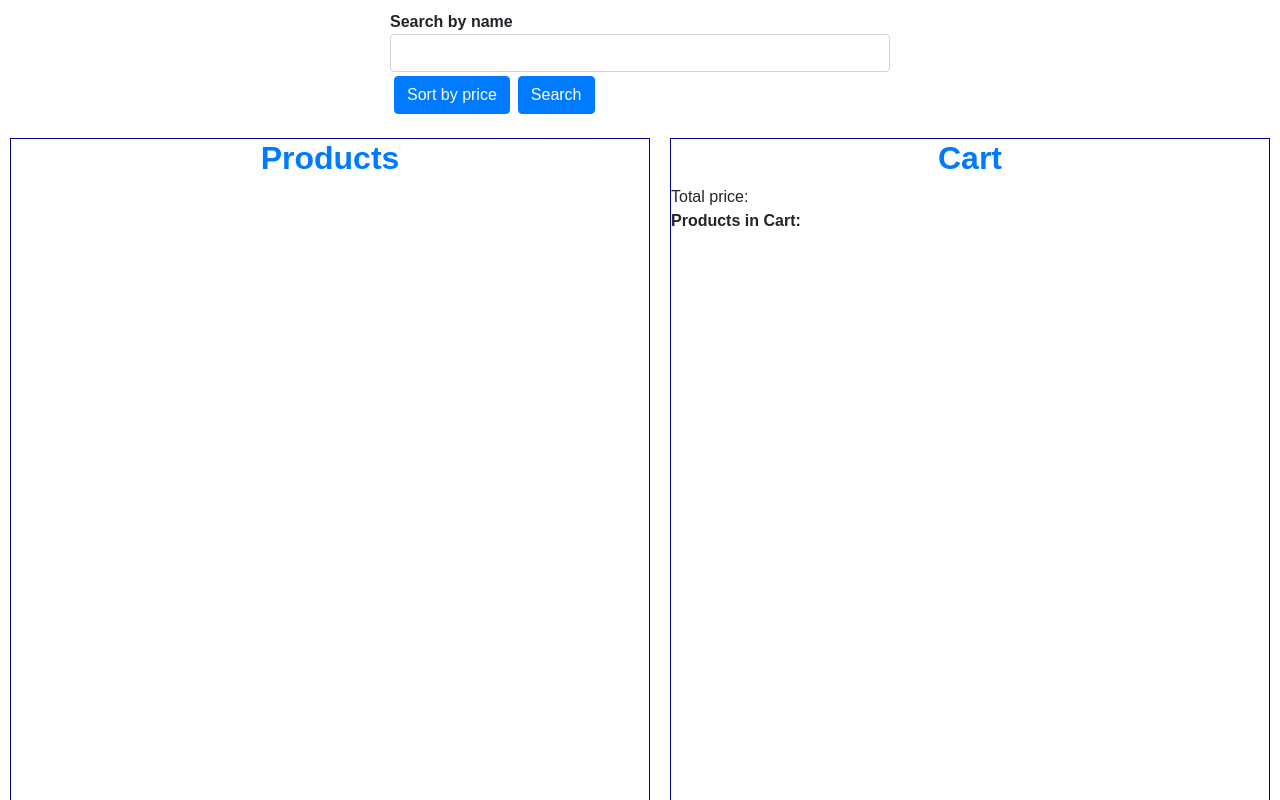
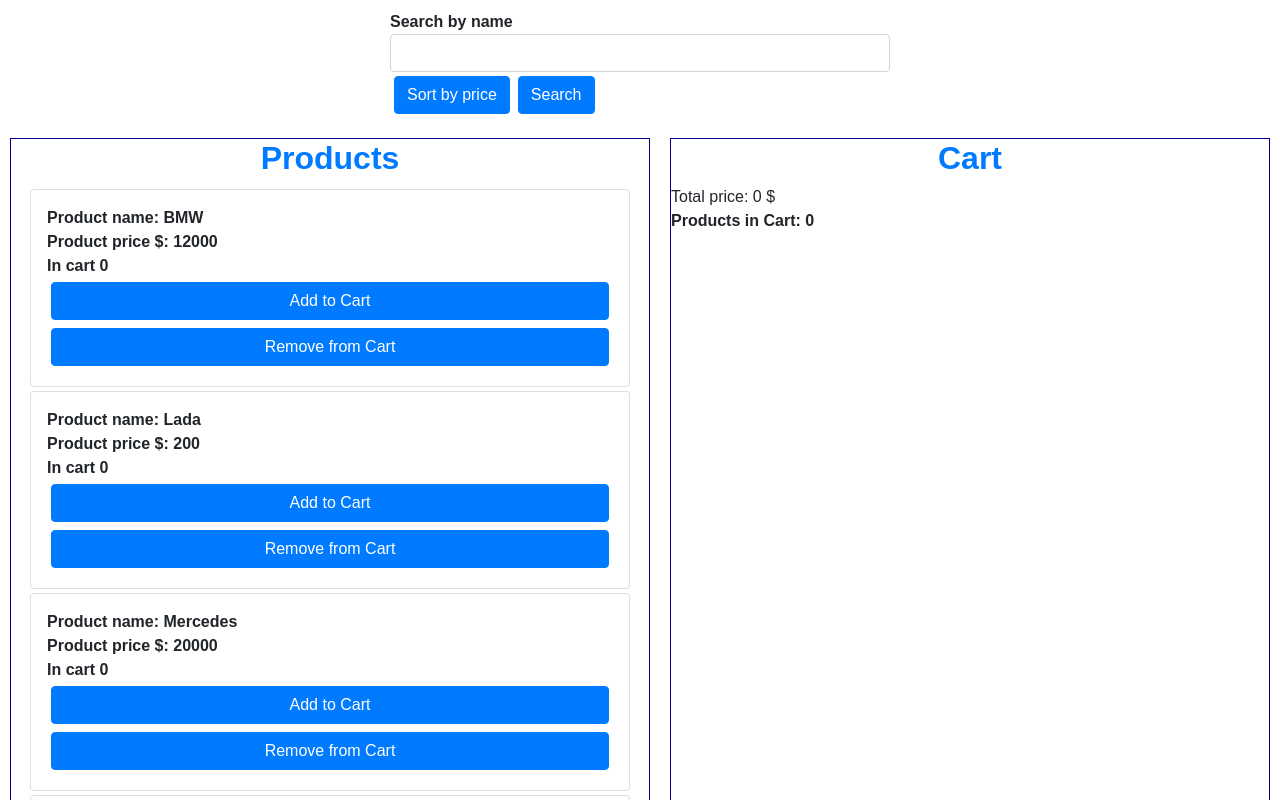
Before and after one commit to Yuriy1988/react_for_students, a React app: page / in a window 1280 px wide. Shown: the top 800 px of the page. Built offline with nearby package versions, Linux system fonts and the light colour scheme.

Commit message:
online shop done

```diff
--- a/src/App.js
+++ b/src/App.js
@@ -1,23 +1,85 @@
 import React, { Component } from 'react';
-// import productsDb from './productsDb';
+import productsDb from './productsDb';
 
 import Filter from './features/Filter/Filter';
 import ProductList from './features/ProductList/ProductList';
 import Cart from './features/Cart/Cart';
 
 class App extends Component {
+  constructor() {
+    super();
+
+    this.state = {
+      products: productsDb,
+      isSorted: false,
+      searchValue: '',
+    };
+  }
+
+  addToCart = (id) => {
+    this.setState({
+      products: this.state.products.map(product => product.id === id
+        ? { ...product, inCart: product.inCart + 1 }
+        : product
+      ),
+    });
+  };
+
+  sortByPrice = () => {
+    this.setState({
+      isSorted: true,
+    });
+  };
+
+  searchByName = (value) => {
+    this.setState({
+      searchValue: value.toLowerCase(),
+    });
+  };
+
+  removeFromCart = (id) => {
+    this.setState({
+      products: this.state.products.map(product => {
+        const updatedProduct = product.inCart === 0
+          ? product
+          : { ...product, inCart: product.inCart - 1 };
+        return product.id === id
+          ? updatedProduct
+          : product;
+      }),
+    });
+  };
+
   render() {
+    const { products } = this.state;
+    const { isSorted, searchValue } = this.state;
+    let filteredProducts = isSorted
+      ? [...products].sort((a,b) => a.price > b.price ? 1 : -1)
+      : products;
+
+    filteredProducts = searchValue
+      ? filteredProducts.filter(product => (
+        product.name.toLowerCase().includes(searchValue)
+      ))
+      : filteredProducts;
+
     return (
       <div>
-        <Filter />
+        <Filter
+          searchByName={this.searchByName}
+          sortByPrice={this.sortByPrice}
+        />
         <div className='flex'>
-          <ProductList />
-          <Cart />
+          <ProductList
+            addToCart={this.addToCart}
+            products={filteredProducts}
+            removeFromCart={this.removeFromCart}
+          />
+          <Cart products={products} />
         </div>
       </div>
     );
   }
 }
 
-
 export default App;
--- a/src/features/Cart/Cart.js
+++ b/src/features/Cart/Cart.js
@@ -1,14 +1,38 @@
 import React from 'react';
+import CartItem from './CartItem';
 import styles from './cart.module.scss';
 
 const Cart = (props) => {
+  const products = props.products.filter(product => product.inCart);
+  const totalPrice = products.reduce((acc, product) => {
+    return product.inCart
+      ? acc + product.inCart * product.price
+      : acc;
+  }, 0);
+
+  const productsInCart = products.reduce((acc, product) => {
+    return product.inCart
+      ? acc + product.inCart
+      : acc;
+  }, 0);
+
   return (
     <div className={styles.cart}>
       <h2 className={styles.title}>Cart</h2>
       <div>
-        Total price:
+        Total price: {totalPrice} $
       </div>
-      <b>Products in Cart: </b>
+      <b>Products in Cart: {productsInCart}</b>
+      <div>
+        {products.map(product => {
+          return (
+            <CartItem
+              key={product.id}
+              product={product}
+            />
+          );
+        })}
+      </div>
     </div>
   );
 };
--- /dev/null
+++ b/src/features/Cart/CartItem.js
@@ -0,0 +1,13 @@
+import React from 'react';
+
+const CartItem = ({ product }) => {
+  return (
+    <div className='card'>
+      <div> Title: {product.name}</div>
+      <div> Price: {product.inCart * product.price}</div>
+      <div> In Cart: {product.inCart}</div>
+    </div>
+  );
+};
+
+export default CartItem;
--- a/src/features/Filter/Filter.js
+++ b/src/features/Filter/Filter.js
@@ -4,17 +4,34 @@ import Button from '../../Components/Button/Button';
 import styles from './filter.module.scss';
 
 class Filter extends Component {
+  constructor(props) {
+    super(props);
+
+    this.state = {
+      inputValue: '',
+    };
+  }
+
+  onChange = (e) => {
+    this.setState({
+      inputValue: e.target.value,
+    });
+  };
+
   render() {
+    const { sortByPrice, searchByName } = this.props;
     return (
       <div className={styles.wrapper}>
         <div className={styles.filter}>
           <div>
             <b>Search by name</b>
-            <Input />
+            <Input onChange={this.onChange} />
           </div>
           <div>
-            <Button>Sort by price</Button>
-            <Button>Search</Button>
+            <Button onClick={sortByPrice}>
+              Sort by price
+            </Button>
+            <Button onClick={searchByName.bind(null, this.state.inputValue)}>Search</Button>
           </div>
         </div>
       </div>
--- a/src/features/ProductList/Product/Product.js
+++ b/src/features/ProductList/Product/Product.js
@@ -3,21 +3,23 @@ import Button from '../../../Components/Button/Button';
 import styles from './product.module.scss';
 
 const Product = (props) => {
+  const { product, addToCart, removeFromCart } = props;
+
   return (
     <div className={styles.product}>
       <div>
-        <b>Product name:</b>
+        <b>Product name: {product.name}</b>
       </div>
       <div>
-        <b>Product price $:</b>
+        <b>Product price $: {product.price}</b>
       </div>
       <div>
-        <b>In cart</b>
+        <b>In cart {product.inCart}</b>
       </div>
-      <Button>
+      <Button onClick={addToCart.bind(null, product.id)}>
         Add to Cart
       </Button>
-      <Button>
+      <Button onClick={removeFromCart.bind(null, product.id)}>
         Remove from Cart
       </Button>
     </div>
--- a/src/features/ProductList/ProductList.js
+++ b/src/features/ProductList/ProductList.js
@@ -1,12 +1,24 @@
 import React from 'react';
-// import Product from './Product/Product';
+import Product from './Product/Product';
 import styles from './productList.module.scss';
 
-const ProductList = () => {
+const ProductList = (props) => {
+  const { products, addToCart, removeFromCart } = props;
+
   return (
     <div className={styles.productList}>
       <h2 className={styles.title}>Products</h2>
       <div className={styles.list} />
+      {products.map(product => {
+        return (
+          <Product
+            addToCart={addToCart}
+            key={product.id}
+            product={product}
+            removeFromCart={removeFromCart}
+          />
+        );
+      })}
     </div>
   );
 };
--- a/src/productsDb.js
+++ b/src/productsDb.js
@@ -19,11 +19,6 @@ const productsDb = [
     name: 'Audi',
     price: 15000,
     inCart: 0,
-  }, {
-    id: 5,
-    name: 'Bear',
-    price: 1,
-    inCart: 0,
   },
 ];
 
```
